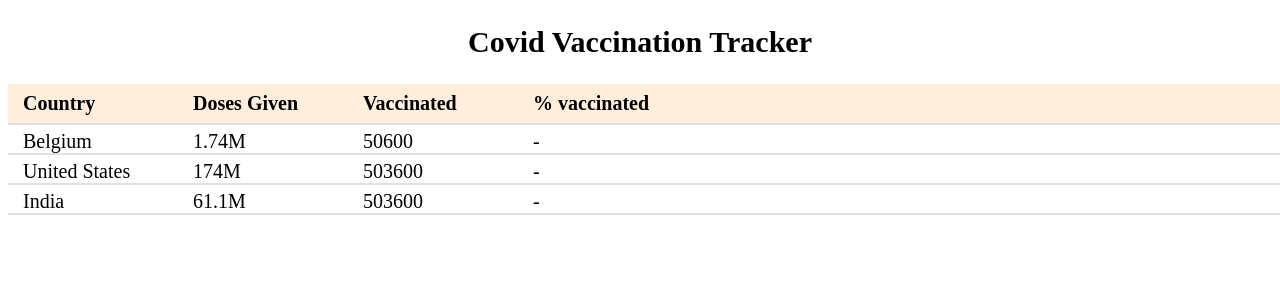
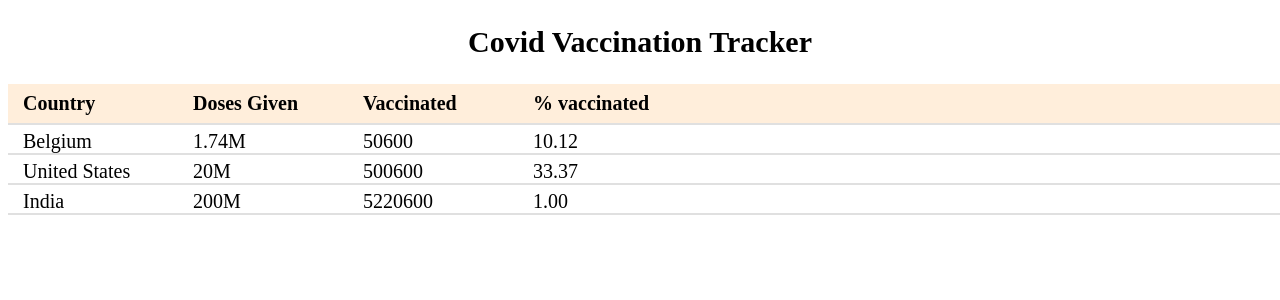
Before and after one commit to techakki81/js-objects, a React (Create React App) app: page / in a window 1280 px wide. Shown: the top 300 px of the page. Built offline with nearby package versions, Linux system fonts and the light colour scheme.

Commit message:
const-fn

```diff
--- a/src/App.js
+++ b/src/App.js
@@ -1,14 +1,20 @@
 import './App.css';
 //dont need the .js files
-import countries from './objects/objLiteral'
+import countries from './objects/const-fn'
 
 function App() {
 
 // console.log(countries)
 // deconstruction
  const [be,usa,ind ] = countries
+
  //const [b,...rest ] = countries
  //console.log(rest)
+
+   //PROBLEM:
+   console.dir(be)
+   console.dir(usa)
+   console.dir(ind)
 
   return (
   <div className="container-fluid">
@@ -25,21 +31,21 @@ function App() {
     <div className="text">{be.name}</div>
     <div className="text">{be.dosesGiven}</div>
     <div className="text">{be.vaccinated}</div>
-    <div className="text">  -  </div>
+    <div className="text">{be.percentage()} </div>
   </div>
 
   <div className="table-row">
     <div className="text">{usa.name}</div>
     <div className="text">{usa.dosesGiven}</div>
     <div className="text">{usa.vaccinated}</div>
-    <div className="text"> - </div>
+    <div className="text">{usa.percentage()} </div>
   </div>
 
   <div className="table-row">
     <div className="text">{ind.name}</div>
     <div className="text">{ind.dosesGiven}</div>
     <div className="text">{ind.vaccinated}</div>
-    <div className="text"> - </div>
+    <div className="text">{ind.percentage()} </div>
   </div>
 
 </div>
--- /dev/null
+++ b/src/objects/const-fn.js
@@ -0,0 +1,18 @@
+
+// convention, the Constructor function start with C
+const Country = function(name,dosesGiven,vaccinated, population){
+    this.name = name;
+    this.dosesGiven= dosesGiven;
+    this.vaccinated = vaccinated;
+    this.population = population;
+    this.percentage = function(){
+        return    ((this.vaccinated /this.population)*100).toFixed(2)
+    }
+}
+
+// the new keyword... creates a object,
+const belgium = new Country("Belgium","1.74M","50600",500000)
+const usa = new Country("United States","20M","500600",1500000)
+const india = new Country("India","200M","5220600",522200000)
+
+export default [belgium,usa,india]
```
